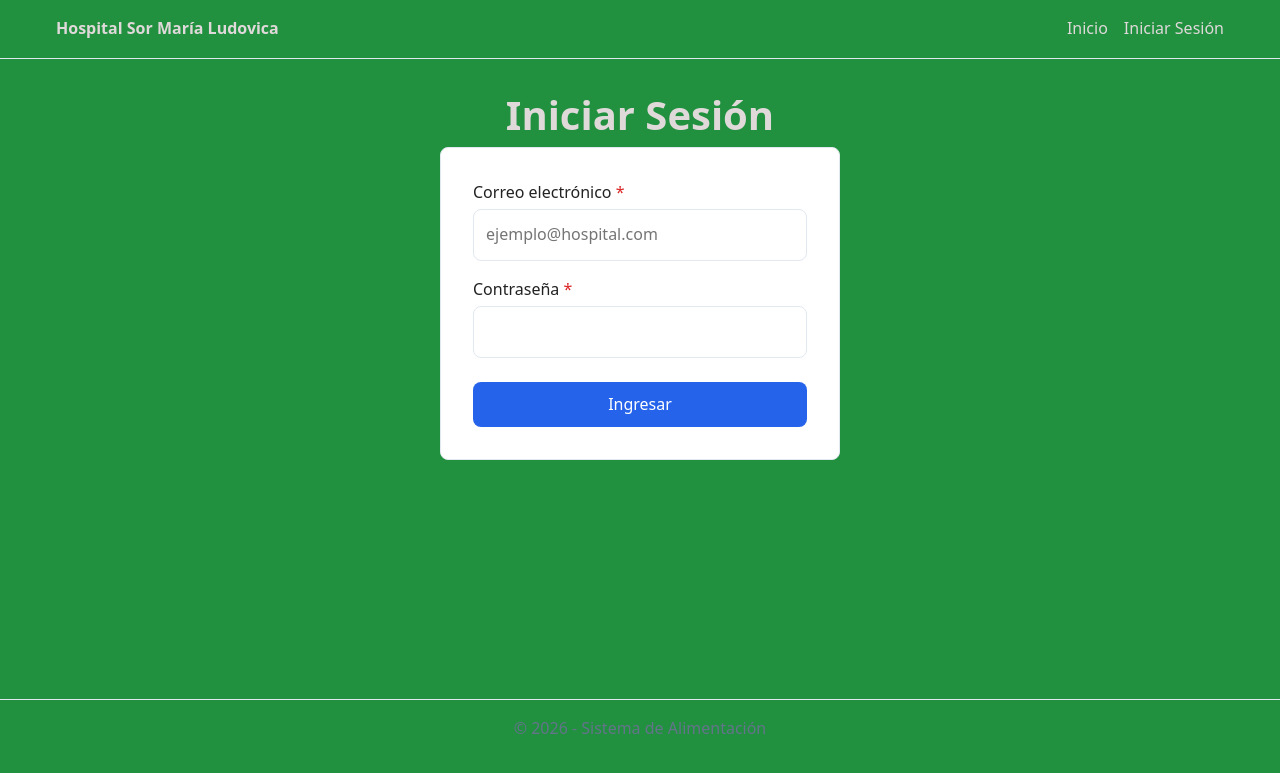
After one commit to ianKief/Proyecto_de_Software-Hospital_Sor_Maria_Ludovica, a Flask app: template admin/src/web/templates/auth/login.html in a window 1280 px wide. The commit adds this page. Shown: the top 773 px of the page. Run offline with Flask 3, Linux system fonts and the light colour scheme; the template is opened without the code that fills it, so the values that code supplies are empty.

Commit message:
feat: login, logout y manejo de sesiones

```diff
--- a/admin/src/core/users/models.py
+++ b/admin/src/core/users/models.py
@@ -1,5 +1,6 @@
 from datetime import datetime, timezone
 from src.core.db import db
+from src.core.auth.models import Role
 
 class User(db.Model):
     __tablename__ = 'users'
--- /dev/null
+++ b/admin/src/web/templates/auth/login.html
@@ -0,0 +1,39 @@
+{% extends "layout.html" %}
+
+{% block content %}
+<main id="main-content" class="container" tabindex="-1">
+    <div style="max-width: 400px; margin: 0 auto; padding: var(--spacing-lg) 0;">
+        <h1 class="text-center">Iniciar Sesión</h1>
+
+        <!-- Contenedor accesible para notificaciones -->
+        {% with messages = get_flashed_messages(with_categories=true) %}
+          {% if messages %}
+            <div role="alert" aria-live="polite" class="flash-messages">
+              {% for category, message in messages %}
+                <div style="padding: var(--spacing-sm); margin-bottom: var(--spacing-sm); border-radius: var(--radius); background-color: {% if category == 'error' %}#f8d7da{% else %}#d4edda{% endif %}; color: {% if category == 'error' %}#721c24{% else %}#155724{% endif %}; border: 1px solid {% if category == 'error' %}#f5c6cb{% else %}#c3e6cb{% endif %};">
+                  {{ message }}
+                </div>
+              {% endfor %}
+            </div>
+          {% endif %}
+        {% endwith %}
+
+        <form method="POST" action="{{ url_for('auth.login') }}" style="display: flex; flex-direction: column; gap: var(--spacing-md); background: var(--color-bg); padding: var(--spacing-lg); border-radius: var(--radius); color: var(--color-text); border: 1px solid var(--color-border);">
+
+            <div style="display: flex; flex-direction: column; gap: 0.25rem;">
+                <label for="email" style="font-weight: 500;">Correo electrónico <span aria-hidden="true" style="color: #dc2626;">*</span></label>
+                <input type="email" id="email" name="email" required aria-required="true" placeholder="ejemplo@hospital.com"
+                       style="padding: 0.75rem; border: 1px solid var(--color-border); border-radius: var(--radius); min-height: 44px; font-size: 1rem;">
+            </div>
+
+            <div style="display: flex; flex-direction: column; gap: 0.25rem;">
+                <label for="password" style="font-weight: 500;">Contraseña <span aria-hidden="true" style="color: #dc2626;">*</span></label>
+                <input type="password" id="password" name="password" required aria-required="true"
+                       style="padding: 0.75rem; border: 1px solid var(--color-border); border-radius: var(--radius); min-height: 44px; font-size: 1rem;">
+            </div>
+
+            <button type="submit" class="btn" style="width: 100%; min-height: 44px; font-size: 1rem; margin-top: var(--spacing-sm);">Ingresar</button>
+        </form>
+    </div>
+</main>
+{% endblock %}
--- a/admin/src/web/templates/layout.html
+++ b/admin/src/web/templates/layout.html
@@ -1,17 +1,39 @@
 <!DOCTYPE html>
-<html lang="en">
+<html lang="es">
 <head>
     <meta charset="UTF-8">
     <meta name="viewport" content="width=device-width, initial-scale=1.0">
-    <title>Document</title>
+    <title>Sistema de Alimentación - Admin</title>
     <link rel="stylesheet" href="{{ url_for('static', filename='styles.css') }}">
 </head>
 <body>
+    <a href="#main-content" class="skip-link sr-only" style="position: absolute; left: -9999px; z-index: 999; padding: 1em; background-color: #fff; color: #000; text-decoration: none;">Saltar al contenido principal</a>
+
     <header>
-        <nav>
-            <a href="{{ url_for('main.home') }}">Home</a>
-        </nav>
+        <div class="container flex-center" style="justify-content: space-between;">
+            <div>
+                <strong>Hospital Sor María Ludovica</strong>
+            </div>
+            <nav aria-label="Navegación principal">
+                <ul class="nav-links flex" style="gap: 1rem;">
+                    <li><a href="{{ url_for('main.home') }}">Inicio</a></li>
+                    {% if session.get('user') %}
+                        <li><a href="{{ url_for('users.user_index') }}">Usuarios</a></li>
+                        <li><a href="{{ url_for('auth.logout') }}">Cerrar Sesión ({{ session.get('user') }})</a></li>
+                    {% else %}
+                        <li><a href="{{ url_for('auth.login') }}">Iniciar Sesión</a></li>
+                    {% endif %}
+                </ul>
+            </nav>
+        </div>
     </header>
+
     {% block content %}{% endblock %}
+
+    <footer>
+        <div class="container">
+            <p>&copy; 2026 - Sistema de Alimentación</p>
+        </div>
+    </footer>
 </body>
 </html>
```
Also changed, not shown: admin/src/web/__init__.py (+15 -9 lines), admin/src/web/controllers/auth.py (added, +41 -0 lines), admin/src/web/handlers/error.py (+9 -0 lines), admin/src/web/helpers/auth.py (added, +43 -0 lines), 1 other file.
